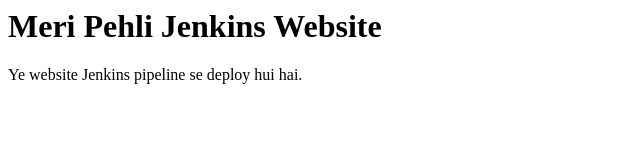
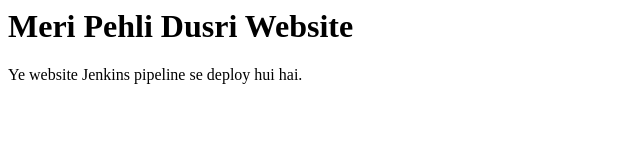
Before and after one commit to suhailkhan-debug/my-website, a plain HTML site: page index.html in a window 1280 px wide. Shown: the whole page, without its empty margins (0-640 px from the left). Drawn offline with Linux system fonts and the light colour scheme.

Commit message:
Update index.html

```diff
--- a/index.html
+++ b/index.html
@@ -1,2 +1,2 @@
-<h1>Meri Pehli Jenkins Website</h1>
+<h1>Meri Pehli Dusri Website</h1>
 <p>Ye website Jenkins pipeline se deploy hui hai.</p>
```
